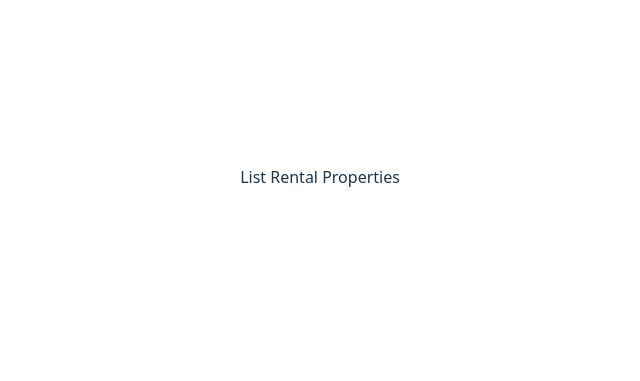
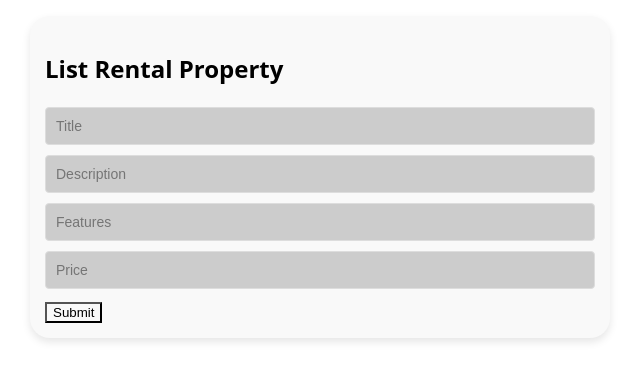
Before and after one commit to Emiliomontes0/Comp-440, a React (Vite) app in the folder frontend/: page /place-rentals in a window 1280 px wide. Shown: the part 223-604 px from the top of the page, without its empty margins (320-960 px from the left). Built offline with nearby package versions, Linux system fonts and the light colour scheme.

Commit message:
Added Search Bar to menu, added ListRentalProperty page

```diff
--- a/frontend/src/App.jsx
+++ b/frontend/src/App.jsx
@@ -1,6 +1,7 @@
 import { BrowserRouter as Router, Routes, Route } from "react-router-dom";
 import LoginBox from "./LoginBox/LoginBox";
 import SignUpPage from "./Signup/SignUp";
+import ListRentalProperty from "./ListRentalProperty/ListRentalProperty";
 import Menu from "./Menu/Menu";
 
 function App() {
@@ -11,7 +12,7 @@ function App() {
                 <Route path="/signup" element={<SignUpPage />} />
                 <Route path="/menu" element={<Menu />} />
                 <Route path="/view-rentals" element={<div>View Rental Properties </div>} />
-                <Route path="/place-rentals" element={<div> List Rental Properties </div>} />
+                <Route path="/place-rentals" element={< ListRentalProperty />} />
                 <Route path="/search-rentals" element={<div> Search </div>} />
             </Routes>
         </Router>
--- /dev/null
+++ b/frontend/src/ListRentalProperty/ListRentalProperty.css
@@ -0,0 +1,21 @@
+.list-form-container{
+    max-width: 550px;
+    margin: 0 auto;
+    padding: 15px;
+    background-color: #f9f9f9;
+    border-radius: 20px;
+    box-shadow: 0 4px 8px rgba(0, 0, 0, 0.1);
+}
+
+.list-form-container input{
+    width: 100%;
+    padding: 10px;
+    margin-bottom: 10px;
+    border: 1px solid #ddd;
+    border-radius: 4px;
+    font-size: 14px;
+    box-sizing: border-box;
+    background-color: #ccc;
+    color:black;
+    font-family: Arial, Helvetica, sans-serif;
+}
--- /dev/null
+++ b/frontend/src/ListRentalProperty/ListRentalProperty.jsx
@@ -0,0 +1,101 @@
+import React, { useState } from 'react';
+import './ListRentalProperty.css'
+
+function ListRentalProperty() {
+    const [title, setTitle] = useState('');
+    const [description, setDescription] = useState('');
+    const [features, setFeatures] = useState('');
+    const [price, setPrice] = useState('');
+    const [message, setMessage] = useState('');
+    const [error, setError] = useState('');
+    const [success, setSuccess] = useState('');
+
+    const handleSubmit = async (e) => {
+        e.preventDefault();
+        setError('');
+        setSuccess('');
+
+        try {
+            const token = localStorage.getItem('token');
+
+            if (!token) {
+                setError('You must be logged in to view this page');
+                return;
+            }
+
+            const response = await fetch('http://localhost:4000/api/rentals', {
+                method: 'POST',
+                headers: {
+                    'Content-Type': 'application/json',
+                    'Authorization': `Bearer ${token}`,
+                },
+                body: JSON.stringify({
+                    title,
+                    description,
+                    features: features.split(',').map(f => f.trim()),
+                    price,
+                }),
+            });
+
+            const data = await response.json();
+
+            if (!response.ok) {
+                setError(data.error || 'Something went wrong here');
+            }
+            setSuccess('Rental Listed');
+            setTitle('');
+            setDescription('');
+            setFeatures('');
+            setPrice('');
+        } catch (err) {
+            setError(err.message);
+        }
+    };
+
+
+
+    return (
+        <div className="list-form-container">
+            <h2>List Rental Property</h2>
+            <form onSubmit={handleSubmit}>
+                <input
+                    type="text"
+                    name="title"
+                    placeholder="Title"
+                    value={title}
+                    onChange={(e) => setTitle(e.target.value)}
+                    required
+                />
+                <input
+                    name="description"
+                    placeholder="Description"
+                    value={description}
+                    onChange={(e) => setDescription(e.target.value)}
+                    required
+                />
+                <input
+                    type="text"
+                    name="features"
+                    placeholder="Features"
+                    value={features}
+                    onChange={(e) => setFeatures(e.target.value)}
+                    required
+                />
+                <input
+                    type="number"
+                    name="price"
+                    placeholder="Price"
+                    value={price}
+                    onChange={(e) => setPrice(e.target.value)}
+                    required
+                />
+                <button type="submit">Submit</button>
+            </form>
+
+            {error && <p style={{ color: 'red' }}>{error}</p>}
+            {success && <p style={{ color: 'green' }}>{success}</p>}
+        </div>
+    );
+}
+
+export default ListRentalProperty;
--- a/frontend/src/Menu/Menu.css
+++ b/frontend/src/Menu/Menu.css
@@ -16,6 +16,21 @@
 
 }
 
+.search-bar {
+    display: flex;
+    align-items: center;
+    gap: 8px;
+}
+
+.search-input{
+    padding: 6px 12px;
+    font-size: 14px;
+    border: 1px solid #ccc;
+    border-radius: 20px;
+    outline: none;
+    transition: border-color 0.3s ease;
+    background-color: #ccc;
+}
 
 
 .menu-box ul {
--- a/frontend/src/Menu/Menu.jsx
+++ b/frontend/src/Menu/Menu.jsx
@@ -15,7 +15,15 @@ function Menu() {
                 <ul>
                     <li><Link to="/view-rentals">View Rental Properties</Link></li>
                     <li><Link to="/place-rentals">List Rental Property</Link></li>
-                    <li><Link to="/search-rentals">Search</Link></li>
+                    <li className = "search-bar">
+                        <Link to = "/search-rentals"></Link>
+                        <input
+                            type ="text"
+                            placeholder = "Search"
+                            className='search-input'
+                        />
+
+                    </li>
                 </ul>
             </div>
 
```
